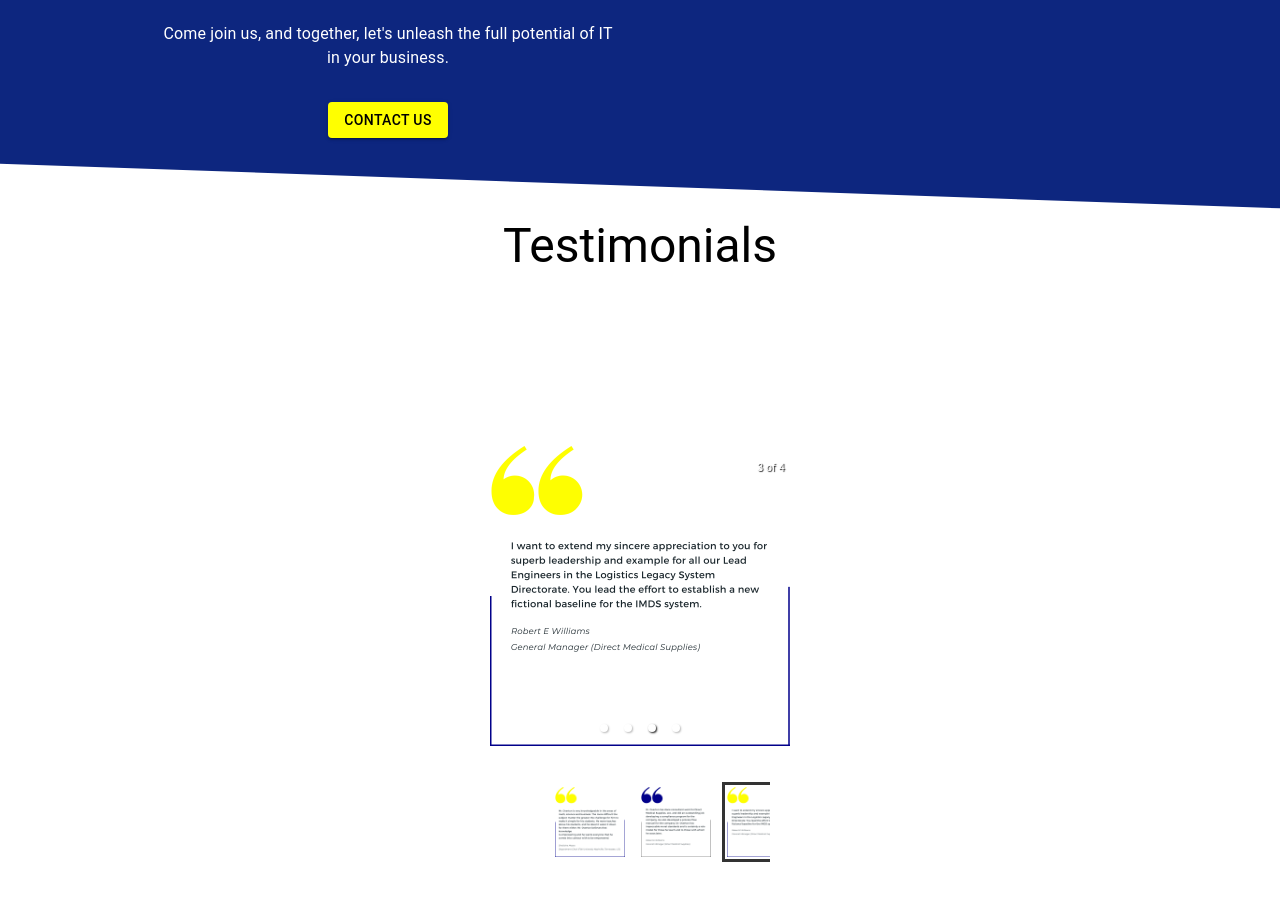
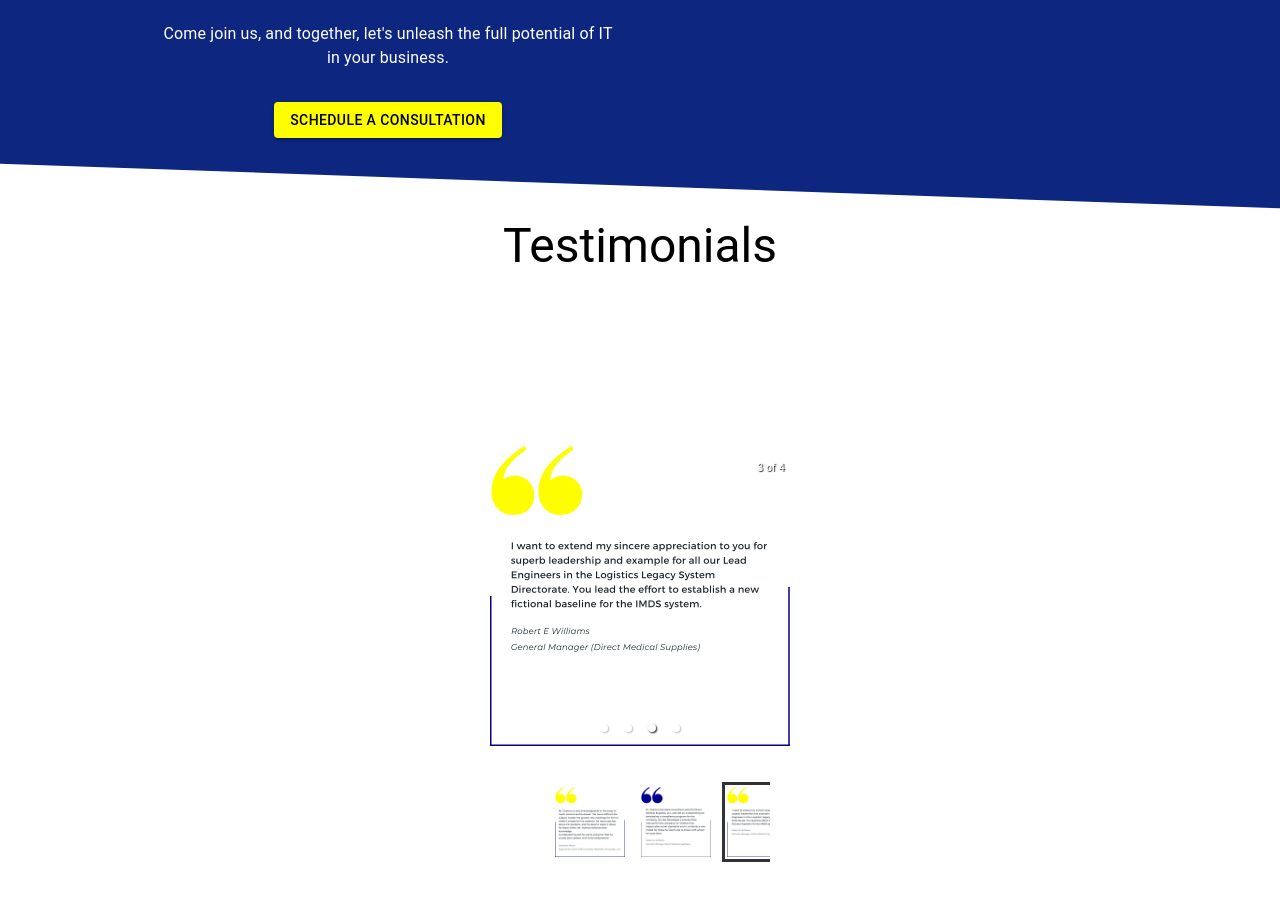
Before and after one commit to kgauzampe/econo, a React (Create React App) app: page / in a window 1280 px wide. Shown: the part 2537-3437 px from the top of the page. Built offline with nearby package versions, Linux system fonts and the light colour scheme.

Commit message:
Update Banner.js

```diff
--- a/src/Components/About-Banner/Banner.js
+++ b/src/Components/About-Banner/Banner.js
@@ -40,7 +40,7 @@ const Banner = () => {
             </Typography>
             <div className='bannerBtndiv'>
               <Button variant="contained" size="medium" className="bannerBtn">
-                Contact Us
+                schedule a consultation
               </Button>
             </div>
 
```
